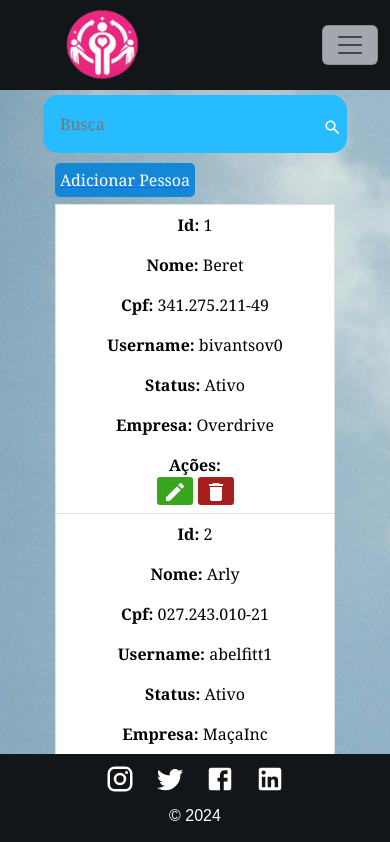
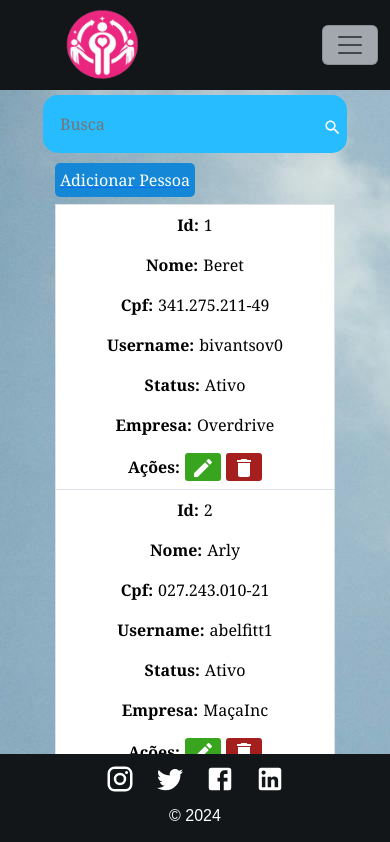
Before and after one commit to Itzmatheuss/project02-overdrive, a React (Create React App) app: page /users in a window 390 px wide. Shown: the top 842 px of the page. Built offline with nearby package versions, Linux system fonts and the light colour scheme.

Commit message:
flexTable

```diff
--- a/src/styles/Users.css
+++ b/src/styles/Users.css
@@ -123,8 +123,12 @@ input:focus-visible {
     thead {
       display: none;
     }
+
     td {
-      display: block;
+      display: flex;
+      align-items: center;
+      justify-content: center;
+      gap: 5px;
     }
     td::before {
       content: attr(data-th) ": ";
```
